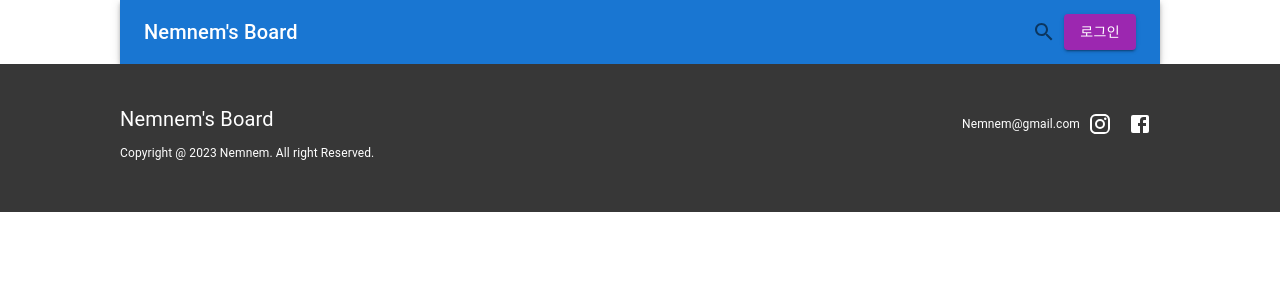
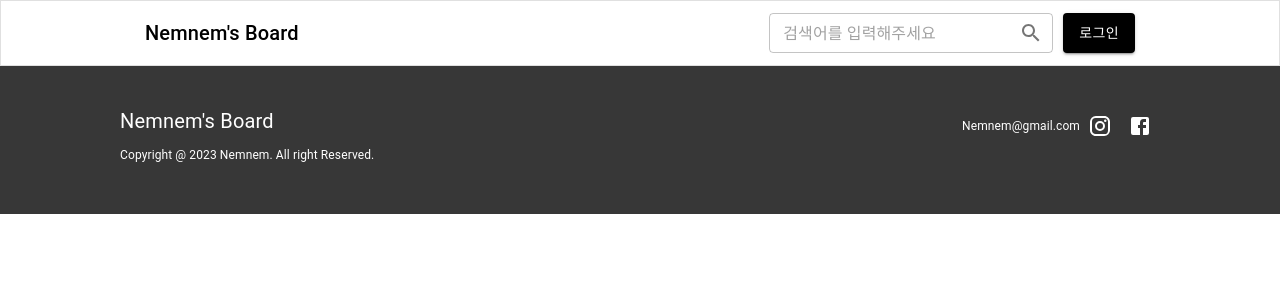
Before and after one commit to NemnemForStudy/JAVA_FRONT_BACK, a React (Create React App) app in the folder front/board/: page /search/1 in a window 1280 px wide. Shown: the top 300 px of the page. Built offline with nearby package versions, Linux system fonts and the light colour scheme.

Commit message:
2023-02-17

```diff
--- a/front/board/src/hooks/paging.hook.ts
+++ b/front/board/src/hooks/paging.hook.ts
@@ -32,7 +32,7 @@ const usePagingHook = (content?: string) => {
         //? !content ? ~ 라고도 쓸 수 있다.
         const tmp =  !content ? BOARD_LIST : BOARD_LIST.filter((board) => board.boardTitle.includes(content as string))
         setBoardList(tmp);
-    }, [])
+    }, [content])
 
     useEffect(() => {
         onPageHandler(pageNumber);
--- a/front/board/src/views/NavigationBar/index.tsx
+++ b/front/board/src/views/NavigationBar/index.tsx
@@ -6,34 +6,57 @@ import Toolbar from '@mui/material/Toolbar';
 import IconButton from '@mui/material/IconButton';
 import Typography from '@mui/material/Typography';
 import SearchIcon from '@mui/icons-material/Search';
-import { Button } from '@mui/material';
+import { Button, FormControl, InputAdornment, OutlinedInput } from '@mui/material';
 import { useLocation, useNavigate } from 'react-router-dom';
+import Search from '@mui/icons-material/Search';
+import { useState } from 'react';
 
 export default function NavigationBar() {
 
+  const [content, setContent] = useState<string>('');
   const navigator = useNavigate();
   const path = useLocation();
+  const onSearchHandler = () => {
+    if (!content.trim()) {
+      alert('검색어를 입력하세요');
+      return;
+    };
 
-  console.log(path.pathname);
+    navigator(`/board/search/${content}`);
+  }
 
   return (
-    <Box sx={{ flexGrow: 1, pr: "120px", pl: "120px" }}>
-      <AppBar position="static">
+    <Box sx={{ flexGrow: 1 }}>
+      <AppBar variant='outlined' position="static" sx={{ p: '0px 120px', backgroundColor: '#ffffff'}}>
         <Toolbar>
           <Typography
             variant="h6"
             noWrap
             component="div"
-            sx={{ flexGrow: 1, display: { xs: 'none', sm: 'block' } }}
+            sx={{ flexGrow: 1, display: { xs: 'none', sm: 'block', color: "#000000" }}}
             onClick={() => navigator('/')}
           >
             Nemnem's Board
           </Typography>
-          <Box>
-            <IconButton color={"default"}>
-              <SearchIcon />
-            </IconButton>
-            {path.pathname !== '/auth' && (<Button variant='contained' color='secondary' onClick={() => navigator('/auth')}>로그인</Button>)}
+          <Box sx={{ display: 'flex' }}>
+            <FormControl variant='outlined' sx={{ mr:'10px' }}>
+              <OutlinedInput
+                size='small'
+                type='text'
+                placeholder='검색어를 입력해주세요'
+                endAdornment={
+                  //? 포지션이 필수로 들어가야함.
+                  <InputAdornment position='end'>
+                    <IconButton edge='end' onClick={onSearchHandler}>
+                      <SearchIcon />
+                    </IconButton>
+                  </InputAdornment>
+                }
+                onChange={(event) => setContent(event.target.value)}
+              />
+
+            </FormControl>
+            {path.pathname !== '/auth' && (<Button variant='contained' sx={{backgroundColor: '#000000'}} onClick={() => navigator('/auth')}>로그인</Button>)}
           </Box>
         </Toolbar>
       </AppBar>
```
